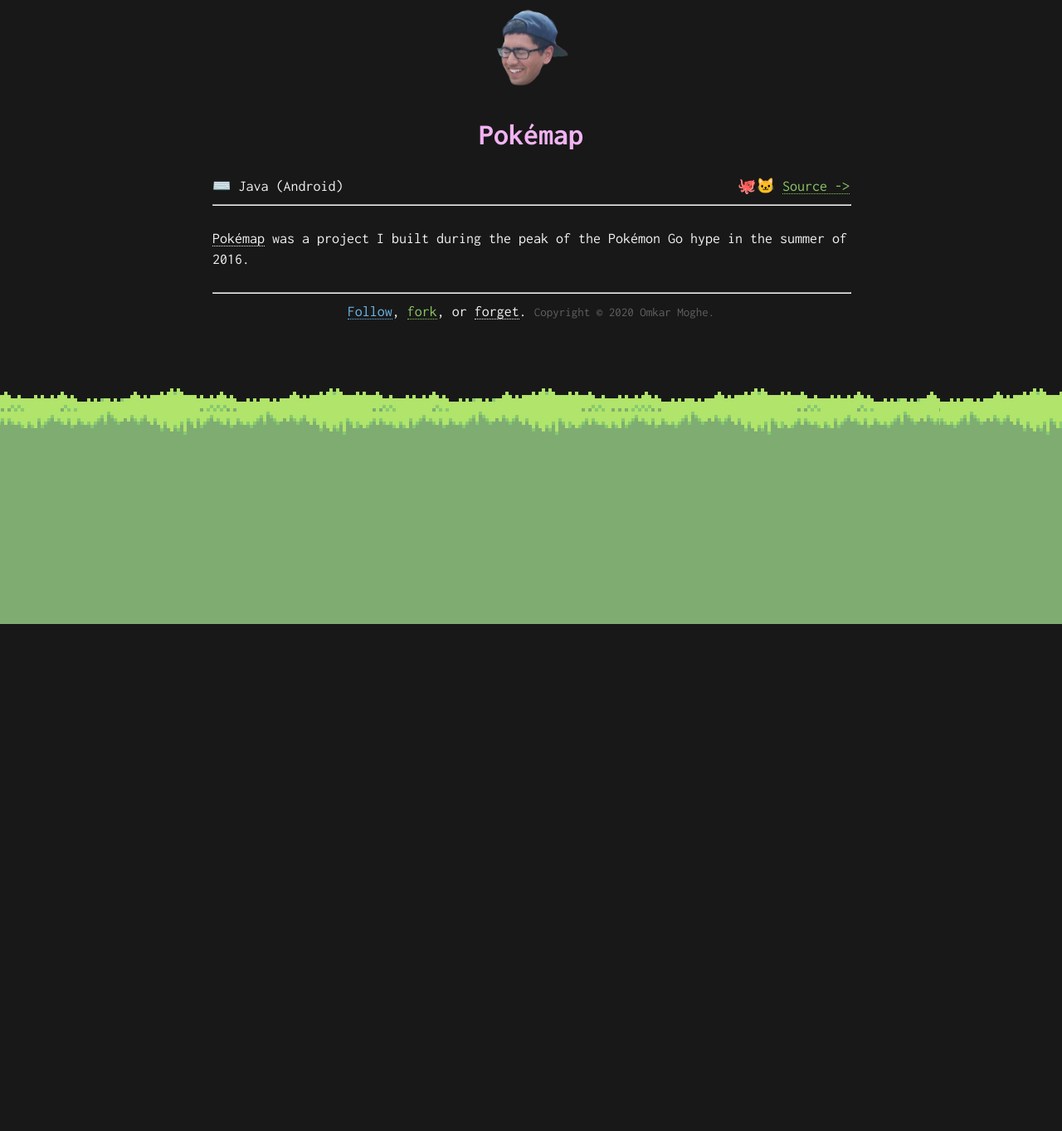
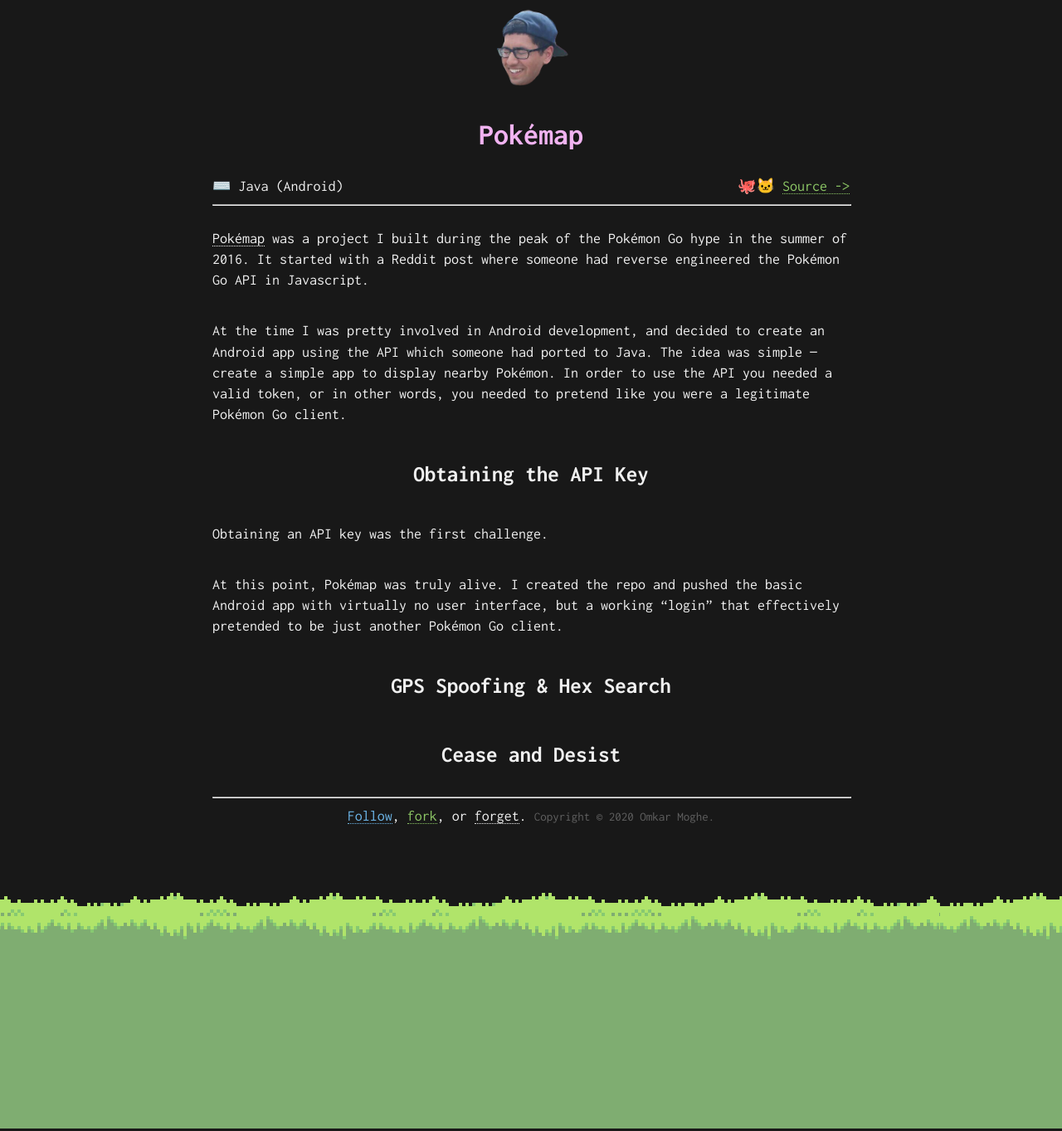
Before and after one commit to omkarmoghe/omkarmoghe.github.io, a Jekyll site: the page built from _projects/pokemap.md, in a window 1280 px wide. Shown: the whole page at 83% size. Built offline with Jekyll 4.4.1, drawn with Linux system fonts in a browser that asks for light colours; nearby versions of some CDN libraries; before the commit the page ends 900 px from its top, so only the background shows below that.

Commit message:
more pokemap wip

```diff
--- a/_projects/pokemap.md
+++ b/_projects/pokemap.md
@@ -7,4 +7,16 @@
 order: 2
 ---
 
-[Pokémap](http://pokemapgo.xyz/) was a project I built during the peak of the Pokémon Go hype in the summer of 2016.
+[Pokémap](http://pokemapgo.xyz/) was a project I built during the peak of the Pokémon Go hype in the summer of 2016. It started with a Reddit post where someone had reverse engineered the Pokémon Go API in Javascript.
+
+At the time I was pretty involved in Android development, and decided to create an Android app using the API which someone had ported to Java. The idea was simple &mdash; create a simple app to display nearby Pokémon. In order to use the API you needed a valid token, or in other words, you needed to pretend like you were a legitimate Pokémon Go client.
+
+## Obtaining the API Key
+
+Obtaining an API key was the first challenge.
+
+At this point, Pokémap was truly alive. I created the repo and pushed the basic Android app with virtually no user interface, but a working "login" that effectively pretended to be just another Pokémon Go client.
+
+## GPS Spoofing & Hex Search
+
+## Cease and Desist
```
